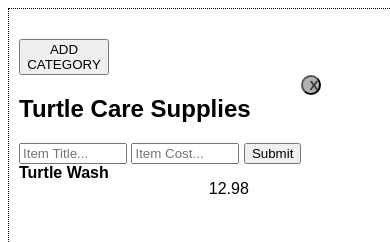
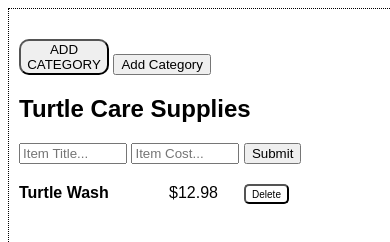
Before and after one commit to devon-malling/midterm-final-project, a plain HTML site: page index.html in a window 390 px wide. Shown: the top 242 px of the page. Drawn offline with nearby package versions, Linux system fonts and the light colour scheme.

Commit message:
media query 320px

```diff
--- a/index.html
+++ b/index.html
@@ -25,6 +25,7 @@
     </ul>  -->
     <!-- Button for adding class -->
   <button class="add-category-button">ADD CATEGORY</button>
+  <button type="button" class="btn btn-default" class="add-category-button">Add Category</button>
 
 
 <!-- TEMPLATES BEGIN HERE_____________________________________________________________ -->
@@ -37,10 +38,12 @@
   </form>
 
 <!-- here is my template for Items -->
-  <div id="item-tpl" class="item-template">
+  <div id="item-tpl">
+    <div class="item-template">
     <h4 class="item-title">Item Title Goes Here</h4>
     <p class="item-cost">Cost goes here</p>
-    <button class="remove-btn" data-name="name">X</button>
+    <button class="remove-btn" data-name="name">Delete</button>
+    </div>
   </div>
 
 <!--Here is the template for entering items in to a category  -->
--- a/main.css
+++ b/main.css
@@ -20,12 +20,15 @@ body {
 
 /*Attempting to apply meida queries*/
 
-/*@media only screen and (min-device-width : 320px) and (max-device-width : 480px) {
-*/
+@media only screen and (min-width : 320px) {
+
 /*ADD CATEGORY BUTTON*/
 .add-category-button {
 	margin-top: 20px;
 	width: 90px;
+	/*height: 40px;*/
+	border-radius: 10px;
+	/*background-color: white;*/
 }
 
 /*ENTER A CATEGORY INPUT*/
@@ -51,27 +54,32 @@ width: 100px;
 }
 
 /*USER DATA DISPLAYED*/
-#item-tpl {
-	border: 1px solid #1919A3;
+
+.item-template {
+	/*border: 1px solid #1919A3;*/
+	width: 300px;
 	margin-top: 20px;
+	float: left;
 }
 .item-title {
 	float: left;
 	margin-top: 0;
-	margin-right: 100px;
+	width: 150px;
 }
 .item-cost {
 	float: left;
-	margin-right: 5px;
+	margin: 0px;
+	width: 50px;
+	margin-right: 25px;
+
 }
 .remove-btn {
-	width: 20px;
+	width: 45px;
 	height: 20px;
-	border-radius: 10px;
-	background-color: #b2b2b2;
-	color: #333333;
-	font-weight: bolder;
-}
+	border-radius: 5px;
+	background-color: white;
+	font-size: 10px
+	}
 
 
-/*}*/
+}
--- a/main.js
+++ b/main.js
@@ -124,7 +124,7 @@ $('.add-category-button').on('click', function (e) {
 // visual hard coded
 var turtleCareSupplies = new Category('Turtle Care Supplies');
 $('body').append(turtleCareSupplies.render());
-var turtleWash = new Item('Turtle Wash', 12.98);
+var turtleWash = new Item('Turtle Wash', '$12.98');
 $('body').append(turtleWash.render());
 // on document ready closing tags
 });
```
